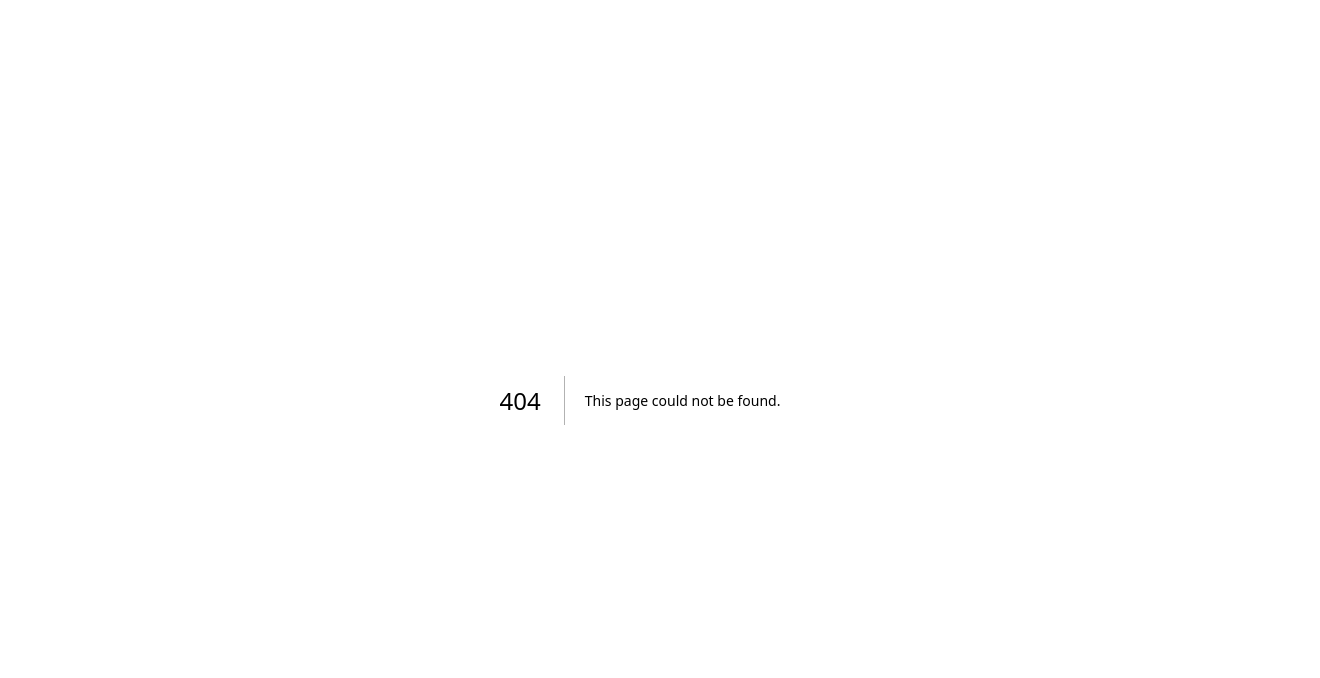
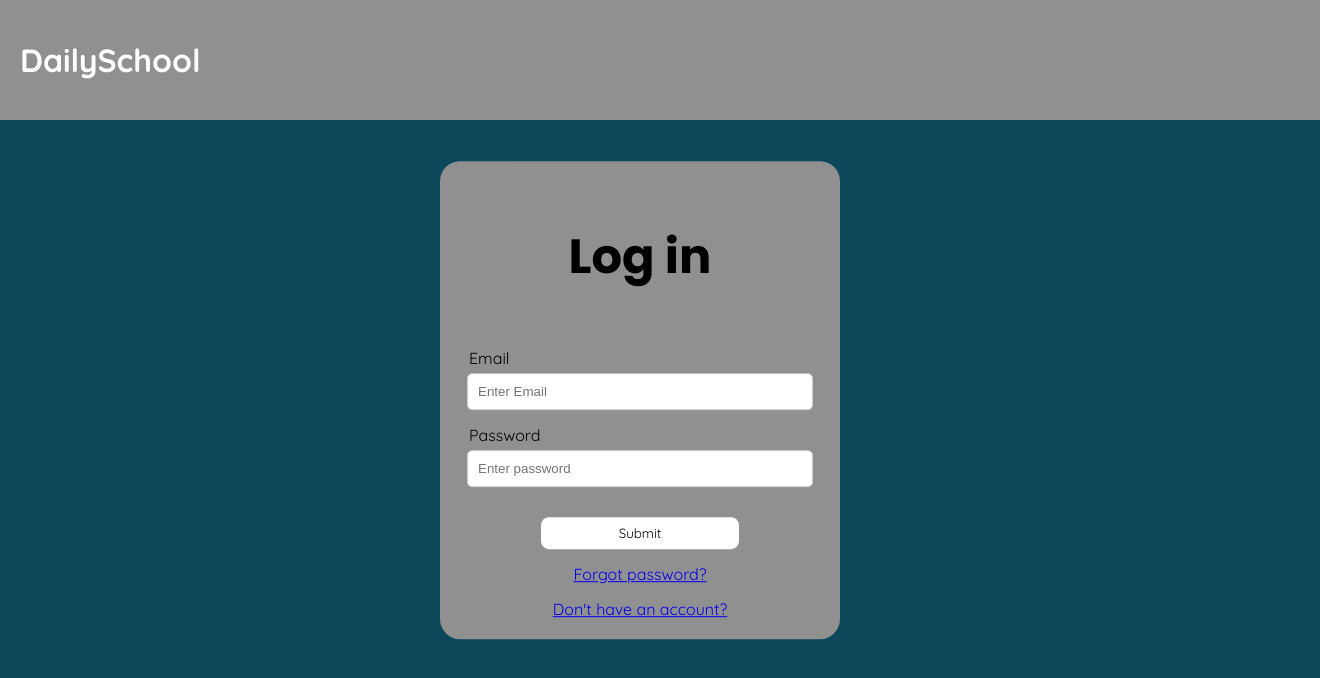
Before and after one commit to MonkyMars/DailySchool, a Next.js app: page /user/login in a window 1280 px wide. Before the commit this address had no page. Shown: the top 678 px of the page, 1320 px wide, since content can reach past the window. Built offline with nearby package versions, Linux system fonts and the light colour scheme.

Commit message:
improved login page

```diff
--- /dev/null
+++ b/pages/user/login.jsx
@@ -0,0 +1,169 @@
+import React, { useState } from "react";
+import Nav from '/components/Nav';
+import styles from '/styles/Login.module.css';
+
+export default function Login() {
+    const [formType, setFormType] = useState('login');
+    const [error, setError] = useState('');
+    const Schools = [
+        'Christelijk Lyceum Delft',
+        'GSR Rijswijk'
+    ];
+    const Grades = [
+        'H4a',
+        'H4b',
+    ]
+    const [formData, setFormData] = useState({
+        email: '',
+        password: '',
+        school: '',
+        grade: '',
+        role: 'student',
+    });
+
+    const handleInputChange = (e) => {
+        const { name, value } = e.target;
+        setFormData({ ...formData, [name]: value });
+    };
+
+    const validateForm = () => {
+        if (!formData.email || !formData.password) {
+            setError('Email and Password are required');
+            return false;
+        }
+        if (formType === 'signup' && (!formData.school || !formData.grade)) {
+            setError('School and Grade are required for sign up');
+            return false;
+        }
+        return true;
+    };
+
+    const submitSignUp = async (e) => {
+        e.preventDefault();
+        if (!validateForm()) return;
+
+        try {
+            const response = await fetch('/api/addUser', {
+                method: 'POST',
+                headers: {
+                    'Content-Type': 'application/json',
+                },
+                body: JSON.stringify(formData),
+            });
+            if (response.ok) {
+              const data = await response.json();
+              localStorage.setItem('user', JSON.stringify(data.user));
+              window.location.href = '/overview';
+            } else {
+              setError('Failed to sign up. Please try again.');
+            }
+        } catch (err) {
+            console.error(err);
+            setError('An error occurred during sign up.');
+        }
+    };
+
+    const submitLogin = async (e) => {
+        e.preventDefault();
+        if (!validateForm()) return;
+
+        try {
+            const response = await fetch('/api/loginUser', {
+                method: 'POST',
+                headers: {
+                    'Content-Type': 'application/json',
+                },
+                body: JSON.stringify(formData),
+            });
+            if (response.ok) {
+              const data = await response.json();
+              localStorage.setItem('user', JSON.stringify(data.user));
+              window.location.href = '/overview';
+            } else {
+                setError('Invalid credentials. Please try again.');
+            }
+        } catch (err) {
+            console.error(err);
+            setError('An error occurred during login.');
+        }
+    };
+
+    return (
+        <>
+            <Nav page='login'/>
+            <form
+                className={styles.LoginForm}
+                onSubmit={formData && formType === 'login' ? submitLogin : submitSignUp}
+            >
+                <h2>{formType === 'login' ? 'Log in' : 'Sign up'}</h2>
+                <div>
+                    <label htmlFor="email">Email</label>
+                    <input
+                        type="email"
+                        id="email"
+                        name="email"
+                        placeholder="Enter Email"
+                        value={formData.email}
+                        onChange={handleInputChange}
+                        required
+                    />
+                    <label htmlFor="password">Password</label>
+                    <input
+                        type="password"
+                        id="password"
+                        name="password"
+                        placeholder="Enter password"
+                        value={formData.password}
+                        onChange={handleInputChange}
+                        required
+                    />
+                    {formType === 'signup' && (
+                        <>
+                            <label htmlFor="school">{'School'}</label>
+                            <input
+                                type="text"
+                                id="school"
+                                name="school"
+                                placeholder="Enter school"
+                                list="schools"
+                                value={formData.school}
+                                onChange={handleInputChange}
+                                required
+                            />
+                            <label htmlFor="class">{'Grade'}</label>
+                            <input
+                                type="text"
+                                id="grade"
+                                name="grade"
+                                placeholder="Enter grade"
+                                list="grades"
+                                value={formData.grade}
+                                onChange={handleInputChange}
+                                required
+                            />
+                            <datalist id="schools">
+                                {Schools.map((School, index) => (
+                                    <option value={School} key={index} />
+                                ))}
+                            </datalist>
+                            <datalist id='grades'>
+                                {Grades.map((Grade, index) => (
+                                    <option value={Grade} key={index} />
+                                ))}
+                            </datalist>
+                        </>
+                    )}
+                </div>
+                <button type="submit">Submit</button>
+                {formType === 'login' && <a href="/forgotpassword">Forgot password?</a>}
+                <a
+                    href="#"
+                    onClick={() => setFormType(formType === 'login' ? 'signup' : 'login')}
+                >
+                    {formType === 'login' ? "Don't have an account?" : 'Already have an account?'}
+                </a>
+                {error && <p className={styles.error}>{error}</p>}
+            </form>
+        </>
+    );
+}
```
